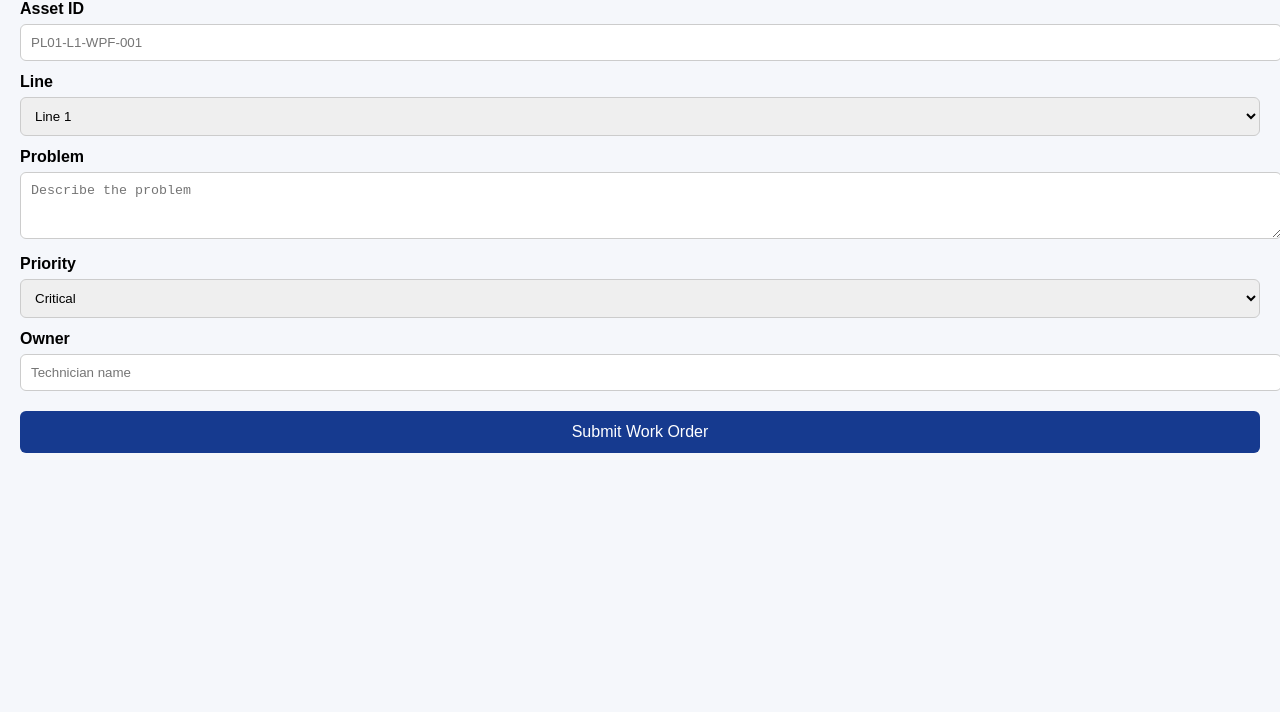
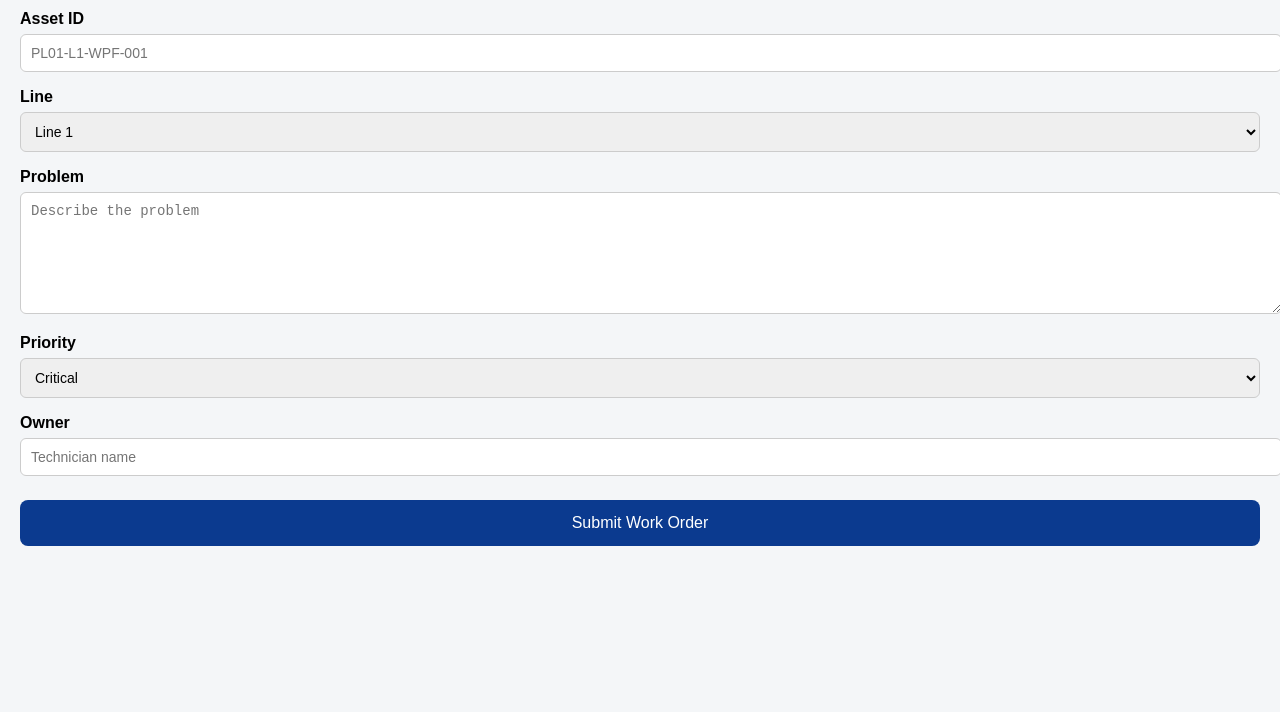
Before and after one commit to airservicepcg-ux/CMMS, a plain HTML site: page form.html in a window 1280 px wide. Shown: the part 88-800 px from the top of the page. Drawn offline with Linux system fonts and the light colour scheme.

Commit message:
Refactor form.html for improved structure and styling

```diff
--- a/form.html
+++ b/form.html
@@ -1,80 +1,125 @@
 <!DOCTYPE html>
 <html lang="en">
 <head>
-  <meta charset="UTF-8">
+  <meta charset="UTF-8" />
   <title>Create Work Order</title>
+  <meta name="viewport" content="width=device-width, initial-scale=1.0" />
+
   <style>
     body {
       font-family: Arial, sans-serif;
-      background:#f5f7fb;
-      margin:0;
-      padding:20px;
+      background: #f4f6f8;
+      margin: 0;
+      padding: 20px;
     }
-    h2 {
-      margin-bottom:20px;
+
+    h1 {
+      margin-bottom: 20px;
     }
+
     label {
-      display:block;
-      margin-top:12px;
-      font-weight:bold;
+      display: block;
+      margin-top: 16px;
+      font-weight: bold;
     }
-    input, select, textarea {
-      width:100%;
-      padding:10px;
-      margin-top:6px;
-      border-radius:6px;
-      border:1px solid #ccc;
+
+    input, textarea, select {
+      width: 100%;
+      padding: 10px;
+      margin-top: 6px;
+      border-radius: 6px;
+      border: 1px solid #ccc;
+      font-size: 14px;
     }
+
+    textarea {
+      min-height: 100px;
+    }
+
     button {
-      margin-top:20px;
-      padding:12px;
-      width:100%;
-      background:#163a8f;
-      color:#fff;
-      border:none;
-      border-radius:6px;
-      font-size:16px;
-      cursor:pointer;
+      margin-top: 24px;
+      width: 100%;
+      padding: 14px;
+      font-size: 16px;
+      background: #0b3a8f;
+      color: #fff;
+      border: none;
+      border-radius: 8px;
+      cursor: pointer;
     }
+
     button:hover {
-      background:#0f2a66;
+      background: #092f73;
     }
   </style>
 </head>
+
 <body>
 
-  <h2>Create Work Order</h2>
+  <h1>Create Work Order</h1>
 
-  <label>Asset ID</label>
-  <input placeholder="PL01-L1-WPF-001">
+  <label for="asset_id">Asset ID</label>
+  <input id="asset_id" placeholder="PL01-L1-WPF-001" />
 
-  <label>Line</label>
-  <select>
-    <option>Line 1</option>
-    <option>Line 2</option>
-    <option>Line 3</option>
-    <option>Line 4</option>
-    <option>Line 5</option>
+  <label for="line">Line</label>
+  <select id="line">
+    <option value="Line 1">Line 1</option>
+    <option value="Line 2">Line 2</option>
+    <option value="Line 3">Line 3</option>
   </select>
 
-  <label>Problem</label>
-  <textarea rows="3" placeholder="Describe the problem"></textarea>
+  <label for="problem">Problem</label>
+  <textarea id="problem" placeholder="Describe the problem"></textarea>
 
-  <label>Priority</label>
-  <select>
-    <option>Critical</option>
-    <option>High</option>
-    <option>Normal</option>
+  <label for="priority">Priority</label>
+  <select id="priority">
+    <option value="Low">Low</option>
+    <option value="Medium">Medium</option>
+    <option value="Critical" selected>Critical</option>
   </select>
 
-  <label>Owner</label>
-  <input placeholder="Technician name">
+  <label for="owner">Owner</label>
+  <input id="owner" placeholder="Technician name" />
 
   <button onclick="submitWO()">Submit Work Order</button>
 
   <script>
-    function submitWO() {
-      alert("✅ UI สำเร็จแล้ว\nขั้นต่อไป: เชื่อม Google Sheet / Apps Script");
+    async function submitWO() {
+
+      const payload = {
+        asset_id: document.getElementById("asset_id").value.trim(),
+        line: document.getElementById("line").value,
+        problem: document.getElementById("problem").value.trim(),
+        priority: document.getElementById("priority").value,
+        owner: document.getElementById("owner").value.trim()
+      };
+
+      if (!payload.asset_id || !payload.problem) {
+        alert("❌ กรุณากรอก Asset ID และ Problem");
+        return;
+      }
+
+      const GAS_WEBAPP_URL =
+        "https://script.google.com/macros/s/AKfycbwWHk7ePYZlkO7TrDzgf3Fyu-YarOrTMSVG1pVijW82B3YmOSjz1dYhNERflsDH6GqDmg/exec";
+
+      try {
+        const response = await fetch(GAS_WEBAPP_URL, {
+          method: "POST",
+          body: JSON.stringify(payload)
+        });
+
+        const result = await response.json();
+
+        if (result.status === "success") {
+          alert("✅ Work Order Created : " + result.wo_id);
+          window.location.href = "workorder.html";
+        } else {
+          alert("❌ GAS Error : " + result.message);
+        }
+
+      } catch (error) {
+        alert("❌ Network / GAS Error : " + error.message);
+      }
     }
   </script>
 
```
